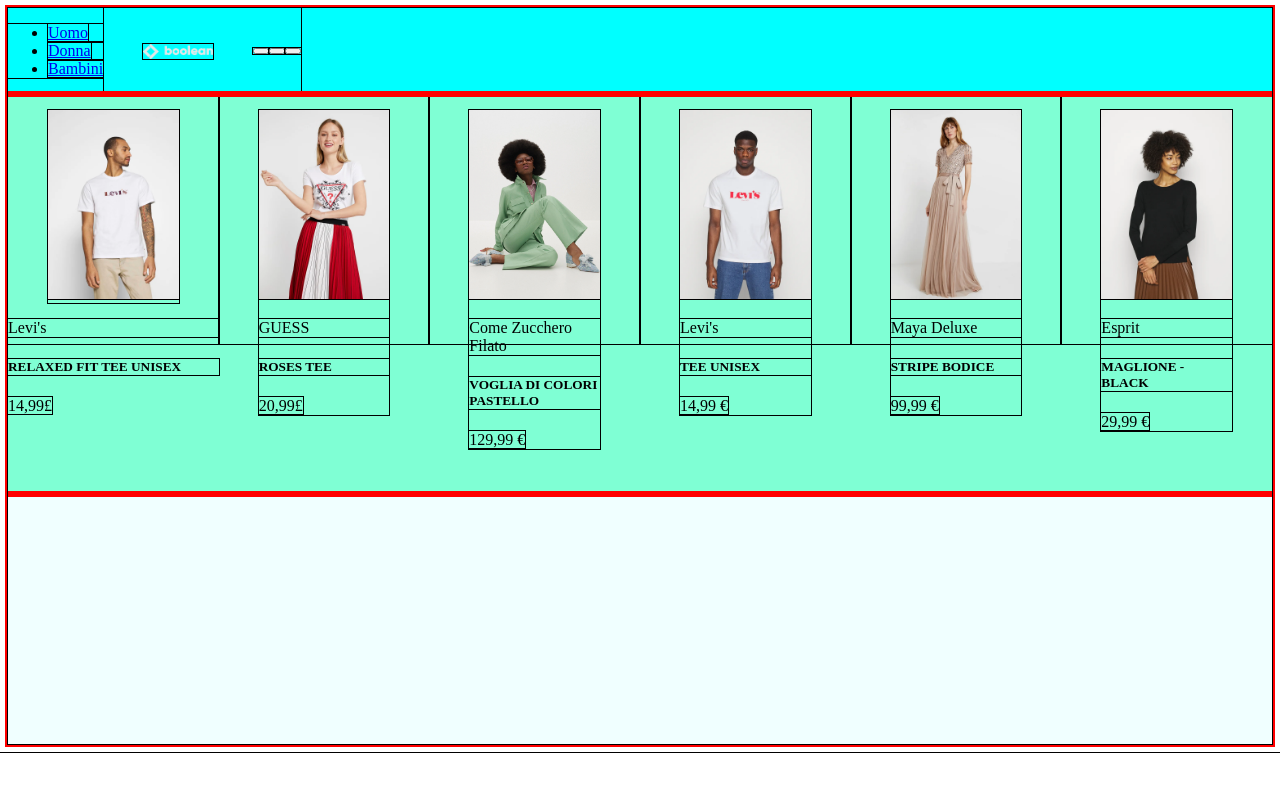
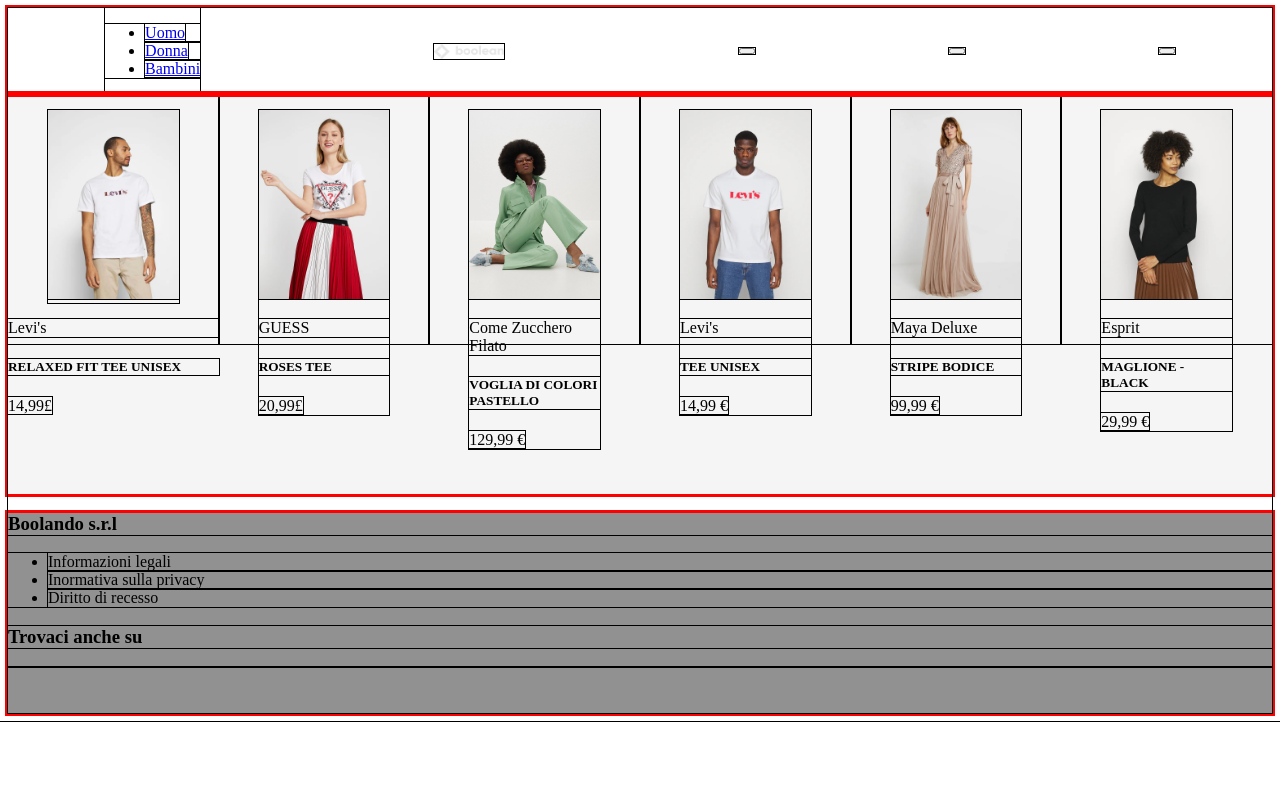
Before and after one commit to Nicole-Villon-Alejandro/html-css-boolando, a plain HTML site: page index.html in a window 1280 px wide. Drawn offline with Linux system fonts and the light colour scheme.

Commit message:
add:footer

```diff
--- a/css/style.css
+++ b/css/style.css
@@ -1,7 +1,7 @@
 header{
     /*height: 100px;*/
     padding: auto;
-    background-color: aqua;
+    background-color: rgb(241, 28, 13)
     display: flex;
     justify-content: space-between;
 }
@@ -17,7 +17,7 @@
 }
 main{
     height: 400px;
-    background-color: aquamarine;
+    background-color: whitesmoke;
     display: flex;
     justify-items: center;
     justify-content: space-between;
@@ -32,6 +32,6 @@
 
 
 footer{
-    height: 250px;
-    background-color: azure;
+    height: 200px;
+    background-color: rgba(0, 0, 0, 0.432);
 }
--- a/index.html
+++ b/index.html
@@ -91,6 +91,28 @@
         </div>
     </main>
     <footer>
+        <div>
+            <h3>
+                Boolando s.r.l
+            </h3>
+        </div>
+        <div>
+            <ul>
+                <li>Informazioni legali</li>
+                <li> Inormativa sulla privacy</li>
+                <li>Diritto di recesso</li>
+            </ul>
+        </div>
+
+        <div>
+            <h3>Trovaci anche su</h3>
+
+        </div>
+
+        <div>
+
+        </div>
+
 
     </footer>
 
```
